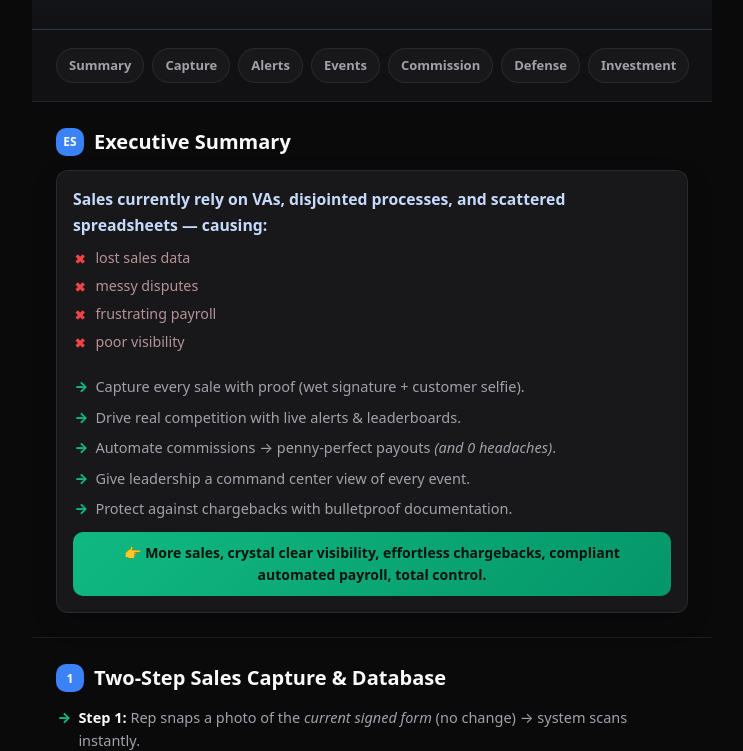
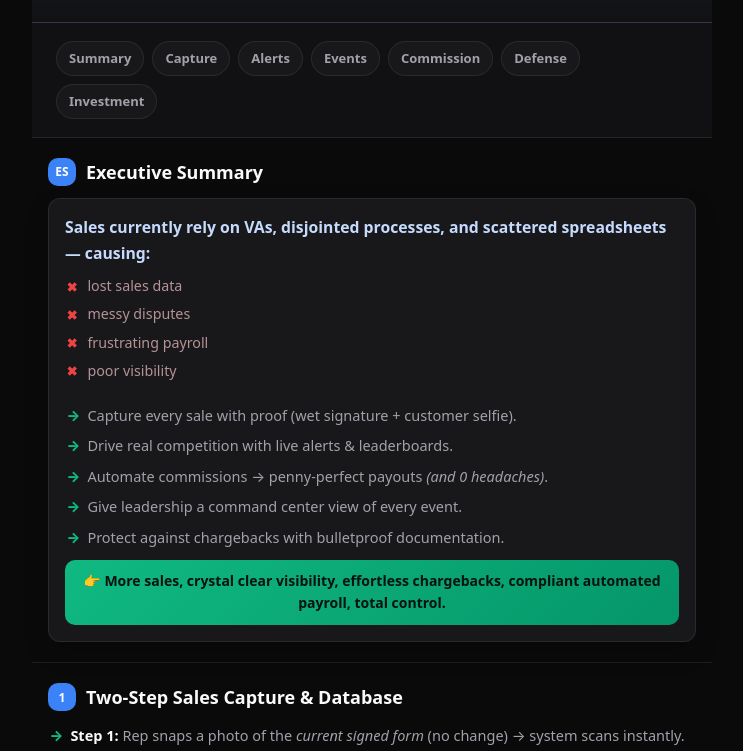
Before and after one commit to Endless-WInning/vibraproposal, a plain HTML site: page index.html in a window 1280 px wide. Shown: the part 156-907 px from the top of the page, without its empty margins (268-1011 px from the left). Drawn offline with Linux system fonts and the light colour scheme.

Commit message:
Update index.html

```diff
--- a/index.html
+++ b/index.html
@@ -46,19 +46,48 @@
       color:color-mix(in oklab, var(--accent) 25%, var(--ink-dim));
     }
 
-    /* Pills (nav) */
+    /* ===== Pills (nav) — stacked on mobile, wrap on tablet, inline on desktop ===== */
     .nav{
-      display:flex;gap:8px;overflow-x:auto;-webkit-overflow-scrolling:touch;
-      padding:14px 16px;background:var(--surface);border-bottom:1px solid var(--border)
+      padding:14px 16px;
+      background:var(--surface);
+      border-bottom:1px solid var(--border);
+      display:grid;
+      grid-template-columns: 1fr;           /* stack on small screens */
+      gap:8px;
     }
-    .nav::-webkit-scrollbar{display:none}
     .pill{
-      flex-shrink:0;padding:6px 12px;border-radius:999px;background:var(--card);
-      border:1px solid var(--border);font-size:13px;font-weight:600;color:var(--ink-dim);text-decoration:none
+      display:inline-block;
+      text-align:center;
+      padding:10px 12px;
+      border-radius:999px;
+      background:var(--card);
+      border:1px solid var(--border);
+      font-size:14px;
+      font-weight:700;
+      color:var(--ink-dim);
+      text-decoration:none;
     }
     .pill:active{background:var(--accent);border-color:var(--accent);color:#fff}
 
-    /* Sections */
+    /* Tablet: 2-up grid of pills */
+    @media (min-width:540px){
+      .nav{grid-template-columns: 1fr 1fr;}
+    }
+    /* Larger tablets: 3-up grid */
+    @media (min-width:768px){
+      .container{max-width:680px;margin:0 auto}
+      .header{padding:32px 24px}
+      .nav{padding:18px 24px;grid-template-columns: 1fr 1fr 1fr;}
+    }
+    /* Desktop: single row, wrapping if needed */
+    @media (min-width:980px){
+      .nav{
+        display:flex; flex-wrap:wrap; gap:8px;
+      }
+      .pill{flex:0 0 auto; padding:6px 12px; font-size:13px; font-weight:600;}
+    }
+
+    /* ===== Sections ===== */
     .section{padding:20px 16px;border-bottom:1px solid var(--border)}
     .section-header{display:flex;align-items:center;gap:10px;margin-bottom:12px}
     .badge{
@@ -91,7 +120,7 @@
     .list .sub>li{margin:6px 0}
     .list .sub>li::before{left:-1rem;opacity:.9}
 
-    /* NEW: Pain list with little red X's, same spacing as .list */
+    /* Pain list with little red X's */
     .badlist{padding-left:1.2rem;margin:6px 0 22px}
     .badlist>li{
       position:relative;margin:6px 0;padding-left:.2rem;
@@ -99,7 +128,7 @@
       line-height:1.55
     }
     .badlist>li::before{
-      content:"✖"; /* little red x */
+      content:"✖";
       position:absolute;left:-1.1rem;top:0.1rem;
       color:var(--error);font-weight:800;font-size:13px
     }
@@ -128,16 +157,6 @@
     .roi-title{font-size:14px;font-weight:800;color:var(--success);margin-bottom:6px}
     .roi-item{font-size:13.5px;color:var(--ink-dim);margin:4px 0}
     .payback{background:var(--success);color:#06130e;border-radius:8px;padding:8px;text-align:center;font-size:13px;font-weight:800;margin-top:8px}
-
-    /* Tablet+ */
-    @media (min-width:768px){
-      .container{max-width:680px;margin:0 auto}
-      .header{padding:32px 24px}
-      .nav{padding:18px 24px}
-      .section{padding:24px}
-      h1{font-size:30px}
-      h2{font-size:20px}
-    }
   </style>
 </head>
 <body>
@@ -149,8 +168,8 @@
       <p class="subtitle">Transform paper + VAs into a digital powerhouse with automated capture, commissions, and real-time visibility.</p>
     </header>
 
-    <!-- Pills -->
-    <nav class="nav">
+    <!-- Pills (stacked on mobile) -->
+    <nav class="nav" aria-label="Section navigation">
       <a class="pill" href="#summary">Summary</a>
       <a class="pill" href="#capture">Capture</a>
       <a class="pill" href="#alerts">Alerts</a>
@@ -169,7 +188,6 @@
         <p class="lede">
           <b>Sales currently rely on VAs, disjointed processes, and scattered spreadsheets — causing:</b>
         </p>
-        <!-- NEW: Pain bullets with red X's -->
         <ul class="badlist">
           <li>lost sales data</li>
           <li>messy disputes</li>
```
